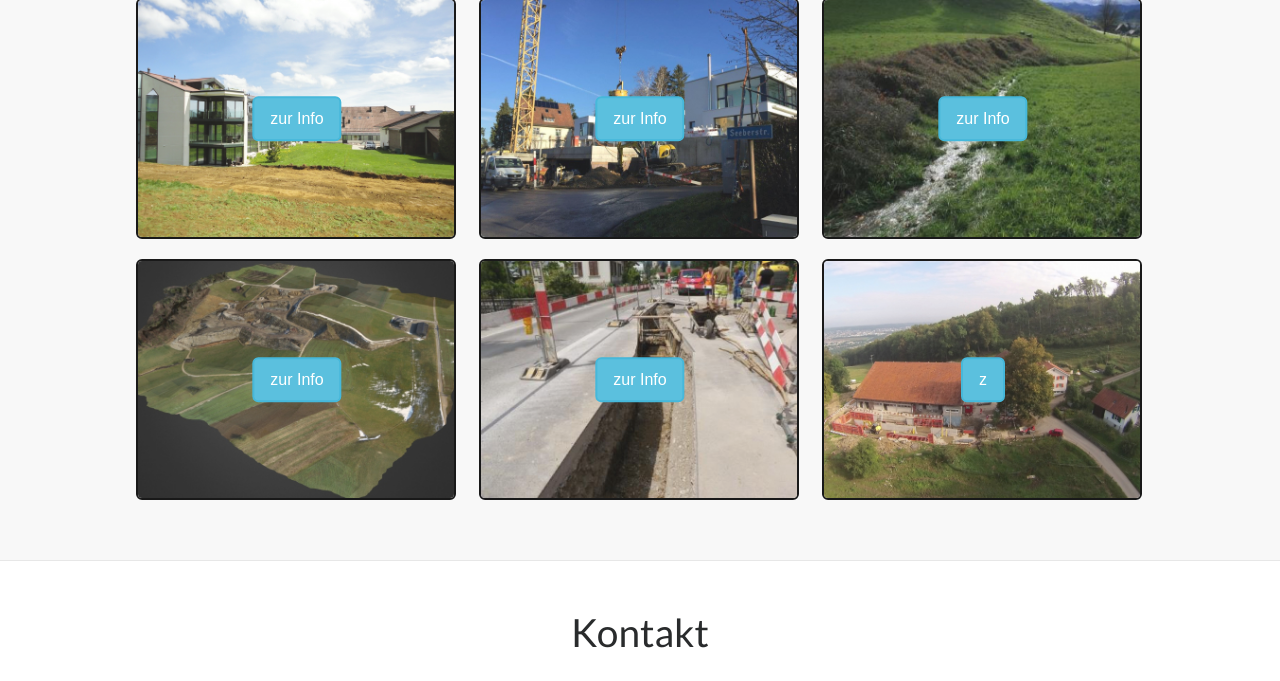
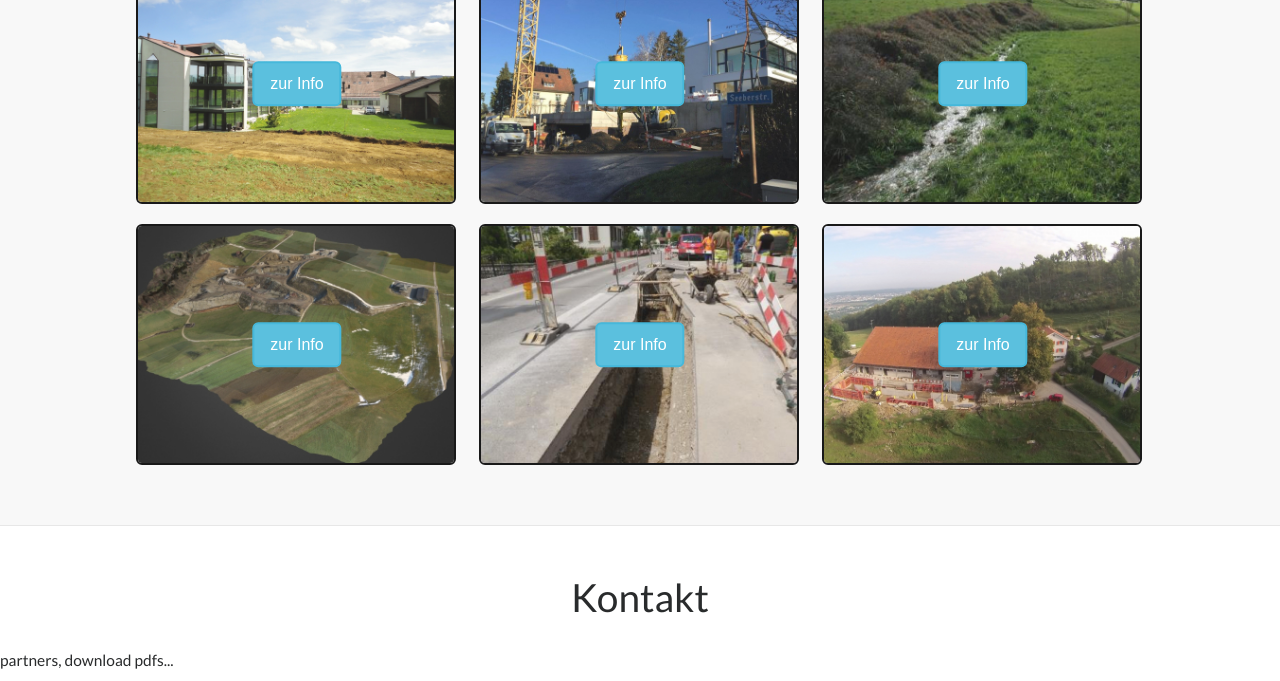
Before and after one commit to grg-ingenieure/grg-ingenieure.github.io, a website: page index.html in a window 1280 px wide. Shown: the part 10616-11297 px from the top of the page. Drawn offline with Linux system fonts and the light colour scheme.

Commit message:
Smooth hover buttons

```diff
--- a/css/landing-page.css
+++ b/css/landing-page.css
@@ -288,10 +288,6 @@ body {
 }
 
 .flex-project-item img {
-    -webkit-transform: scale(1);
-    transform: scale(1);
-    -webkit-transition: .3s ease-in-out;
-    transition: .3s ease-in-out;
     display: block;
     margin: 5px;
     width: 320px;
@@ -319,6 +315,8 @@ body {
     cursor: pointer;
     border: 2px solid #46b8da;
     border-radius: 6px;
+    -webkit-transition: .2s ease-in-out;
+    transition: .2s ease-in-out;
 }
 
 .project-title:hover {
--- a/index.html
+++ b/index.html
@@ -607,7 +607,6 @@
                 <div class="col-lg-3 pull-lg-6">
                     <img class="img-fluid leistung-logo" src="img/flex-logos/geoinformatik.jpg" alt="">
                 </div>
-                <hr class="section-heading-spacer">
             </div>
         </div>
         <!-- /.container -->
@@ -656,7 +655,7 @@
             </div>
             <div class="flex-project-item">
                 <img src="img/projects/bild9.jpg" alt="">
-                <button class="project-title" data-toggle="modal" data-target="#myModal9">z<ur Info</button>
+                <button class="project-title" data-toggle="modal" data-target="#myModal9">zur Info</button>
             </div>
         </div>
 
```
